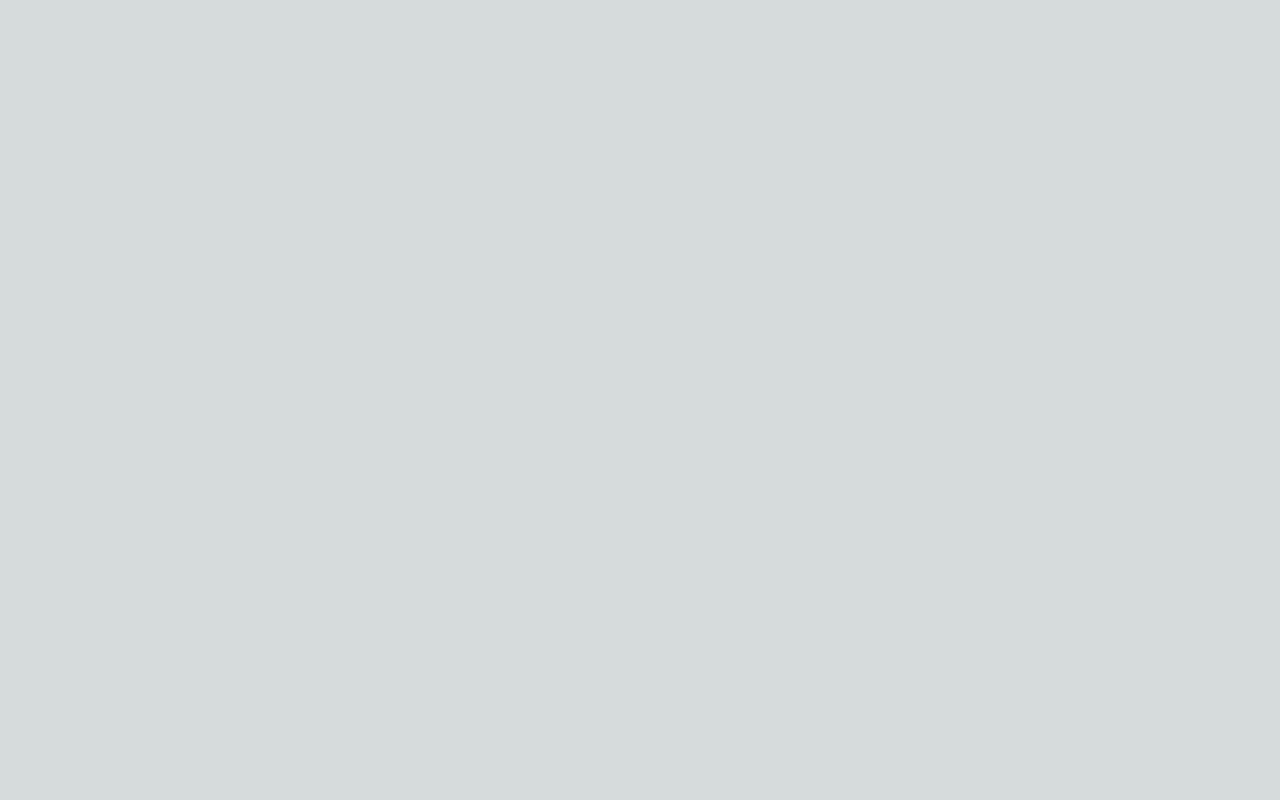
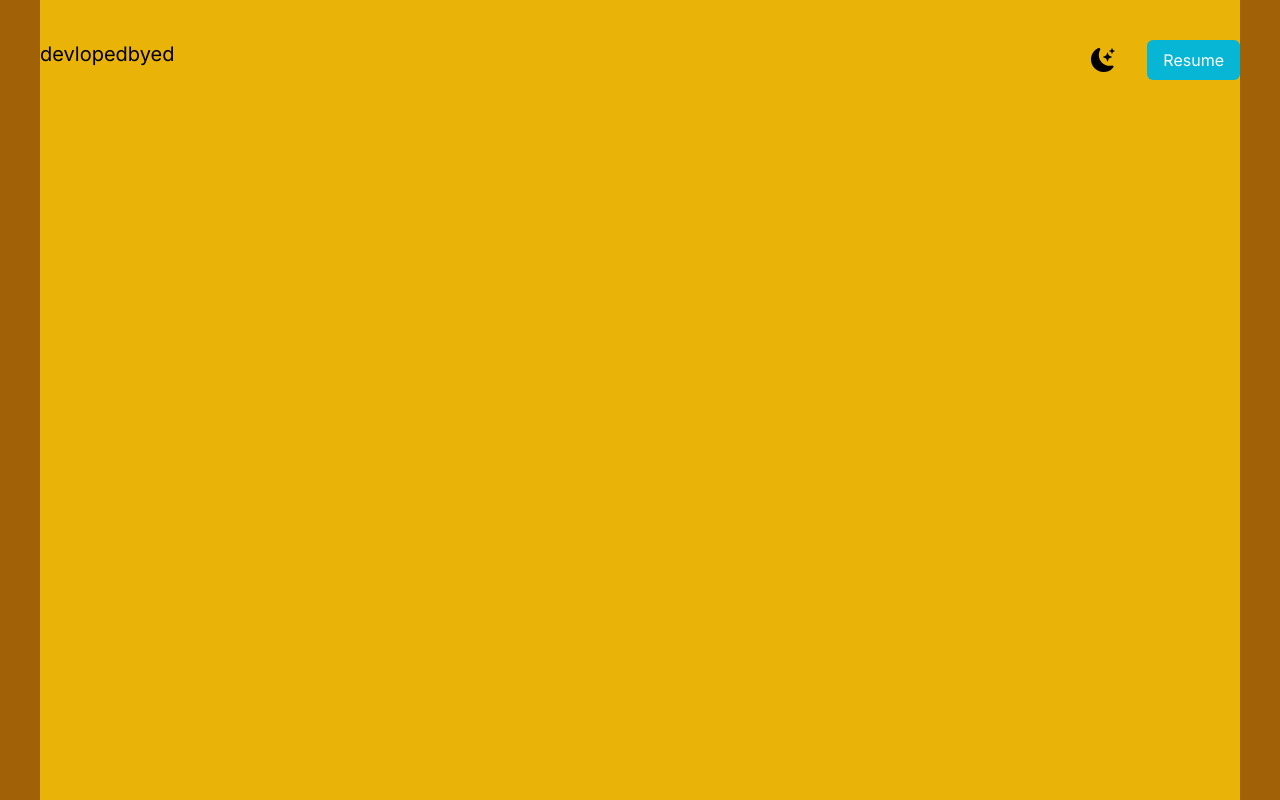
Before and after one commit to StackHustla/react-portfoliov2, a Next.js app: page / in a window 1280 px wide. Built offline with nearby package versions, Linux system fonts and the light colour scheme.

Commit message:
REACT is phenomenal
As a professional designer I can see why people use this along with tailwind. It's ridiculously powerful

```diff
--- a/package.json
+++ b/package.json
@@ -11,7 +11,8 @@
   "dependencies": {
     "next": "14.1.3",
     "react": "^18",
-    "react-dom": "^18"
+    "react-dom": "^18",
+    "react-icons": "^5.0.1"
   },
   "devDependencies": {
     "autoprefixer": "^10.0.1",
--- a/src/app/globals.css
+++ b/src/app/globals.css
@@ -8,13 +8,13 @@
   --background-end-rgb: 255, 255, 255;
 }
 
-@media (prefers-color-scheme: dark) {
+/* @media (prefers-color-scheme: dark) {
   :root {
     --foreground-rgb: 255, 255, 255;
     --background-start-rgb: 0, 0, 0;
     --background-end-rgb: 0, 0, 0;
   }
-}
+} */
 
 body {
   color: rgb(var(--foreground-rgb));
@@ -31,3 +31,7 @@ body {
     text-wrap: balance;
   }
 }
+@font-face {
+  font-family: "burtons";
+  src: url("/Users/tonymoore/Desktop/Escape/Github/react-portfoliov2/public/Burtons.otf");
+}
--- a/src/app/page.js
+++ b/src/app/page.js
@@ -1,10 +1,21 @@
 import Image from "next/image";
+import {BsFillMoonStarsFill} from 'react-icons/bs'
+import { BiAccessibility } from "react-icons/bi";
 
 export default function Home() {
   return (
-    <main >
+    <main className="bg-yellow-700 px-10 ">
       <div >
+        <section className=" bg-yellow-500 min-h-screen">
+          <nav className="py-10 mb-12 flex justify-between">
+            <h1 className="text-xl">devlopedbyed</h1>
+            <ul className="flex items-center">
+              <li className="cursor-pointer text-2xl "><BsFillMoonStarsFill/></li>
+              <li className=" bg-cyan-500 text-white px-4 py-2 rounded-md ml-8"><a href="#">Resume</a></li>
+            </ul>
+          </nav>
 
+        </section>
       </div>
     </main>
   );
```
Also changed, not shown: 1 other file (tests, documents, lock files or other folders).
